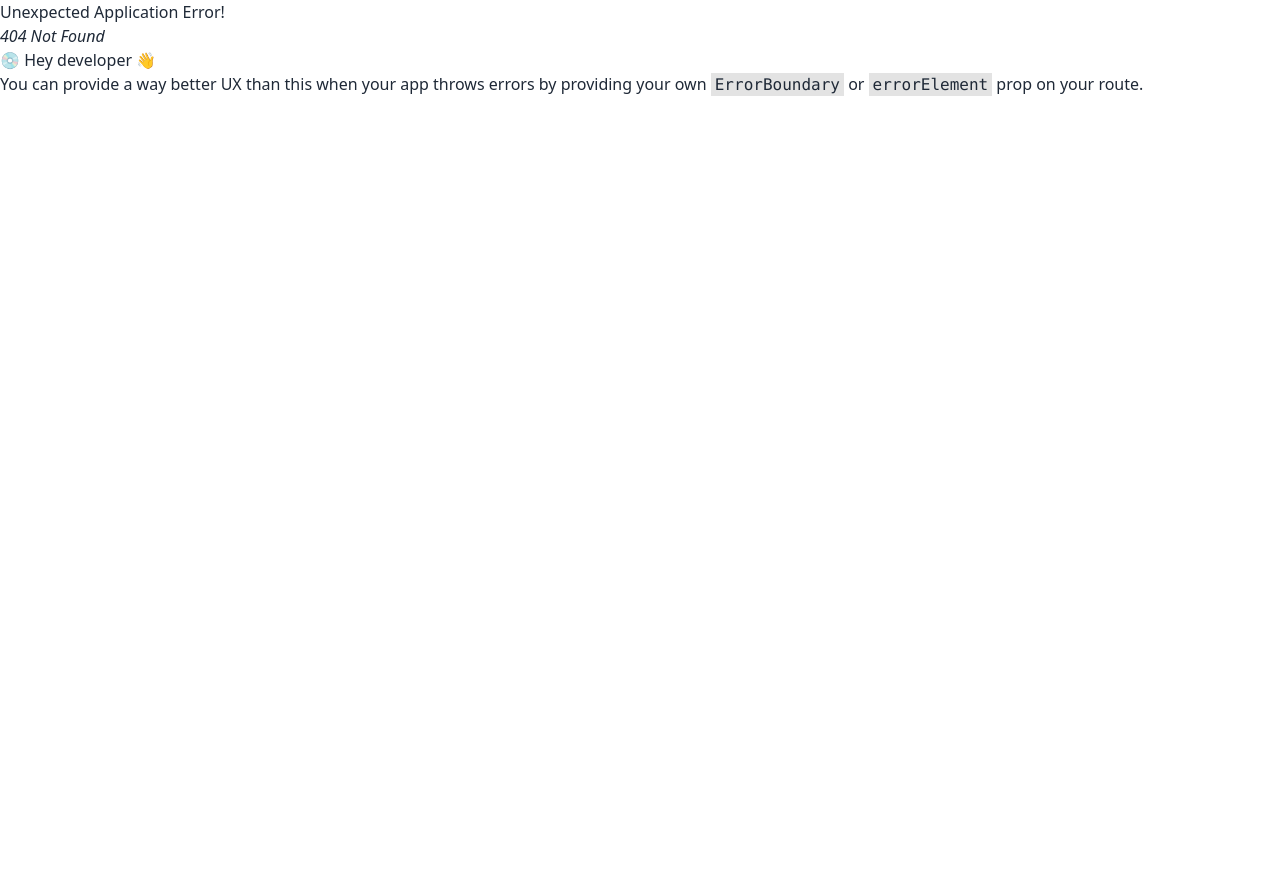
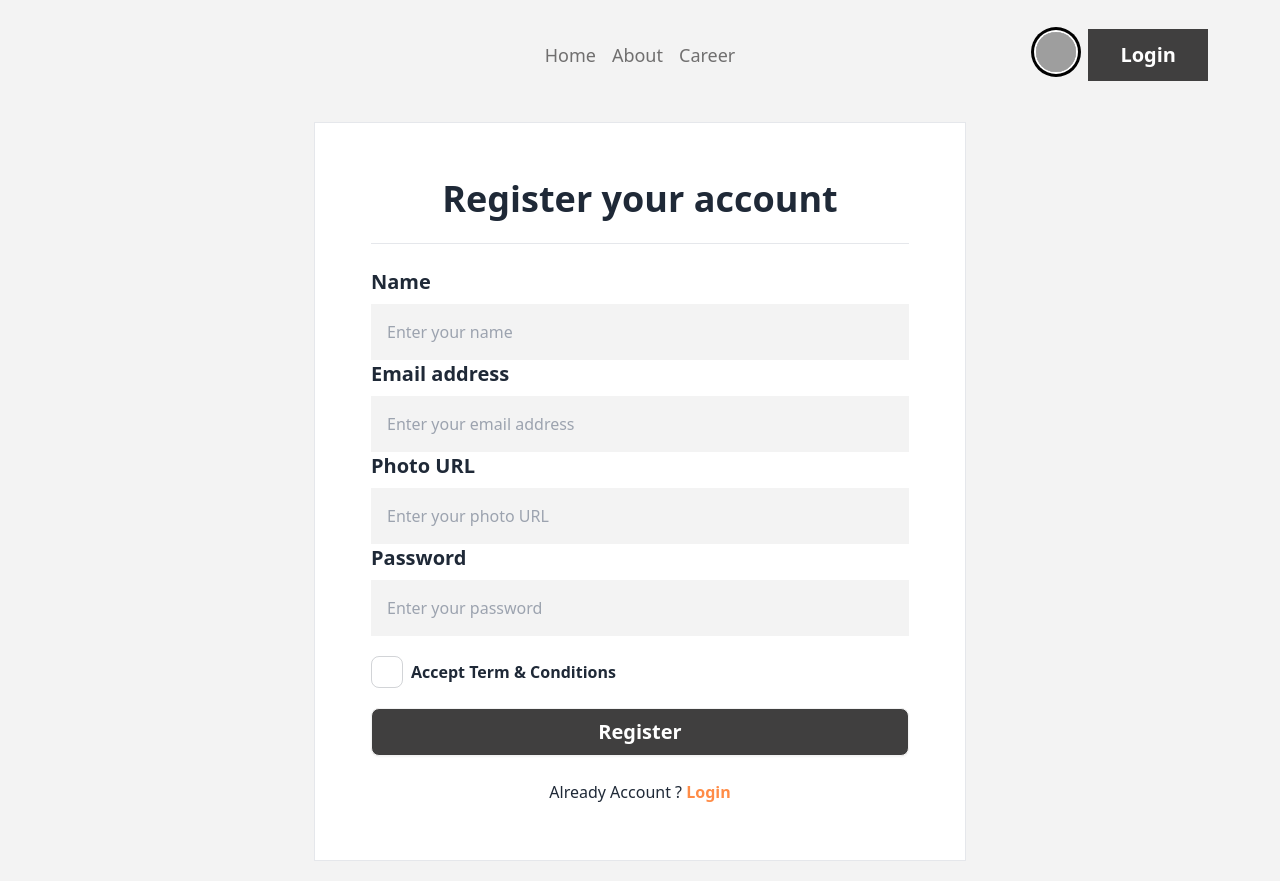
Before and after one commit to pranta-deba/dragon-news, a React (Vite) app: page /register in a window 1280 px wide. Before the commit this address had no page. Before the commit the page ends 800 px from the top, so only its background shows below. Built offline with nearby package versions, Linux system fonts and the light colour scheme; grey boxes are pictures that could not be loaded; a web font is replaced by a local one.

Commit message:
[UI design] : Login page and register page created and both router setup completed

```diff
--- /dev/null
+++ b/src/pages/Login/Login.jsx
@@ -0,0 +1,28 @@
+import { NavLink } from "react-router-dom";
+import Navbar from "../shared/Navbar/Navbar";
+
+const Login = () => {
+  return (
+    <div className="bg-[#F3F3F3] pb-28">
+      <div className="max-w-[1500px] w-[90%] mx-auto py-5">
+        <Navbar />
+        <div>
+          <div className="border max-w-[652px] mx-auto p-6 md:p-14 bg-white space-y-6">
+            <h1 className="text-4xl font-semibold text-center">Login your account</h1>
+            <hr />
+            <form>
+                <p className="text-xl font-semibold mb-2">Email address</p>
+                <input type="email" placeholder="Enter your email address" className="w-full bg-[#F3F3F3] p-4 text-[#9F9F9F] font-normal"/>
+                <p className="text-xl font-semibold mb-2">Password</p>
+                <input type="email" placeholder="Enter your password" className="w-full bg-[#F3F3F3] p-4 text-[#9F9F9F] font-normal"/>
+                <button className="w-full my-4 bg-[#403F3F] hover:text-black text-xl font-semibold text-white btn">Login</button>
+            </form>
+            <p className="text-center">Dont Have An Account ? <NavLink to="/register" className="text-[#FF8C47] font-semibold">Register</NavLink></p>
+          </div>
+        </div>
+      </div>
+    </div>
+  );
+};
+
+export default Login;
--- /dev/null
+++ b/src/pages/Register/Register.jsx
@@ -0,0 +1,145 @@
+import { NavLink } from "react-router-dom";
+import Navbar from "../shared/Navbar/Navbar";
+import { useState } from "react";
+
+const Register = () => {
+  const [errorMgs, setErrorMgs] = useState({});
+
+  const handleSubmitFrom = (e) => {
+    e.preventDefault();
+    const form = new FormData(e.currentTarget);
+    const name = form.get("name");
+    const email = form.get("email");
+    const photoUrl = form.get("photoUrl");
+    const password = form.get("password");
+    if (name === "") {
+      setErrorMgs({
+        mgs: "Name cannot be empty!",
+        name: true,
+        email: false,
+        photo: false,
+        pass: false,
+      });
+      return;
+    }
+    else if (!/^[^\s@]+@[^\s@]+\.[^\s@]+$/.test(email)) {
+      setErrorMgs({
+        mgs: "Invalid email",
+        name: false,
+        email: true,
+        photo: false,
+        pass: false,
+      });
+      return;
+    }
+    else if (photoUrl === "") {
+      setErrorMgs({
+        mgs: "Photo URL cannot be empty!",
+        name: false,
+        email: false,
+        photo: true,
+        pass: false,
+      });
+      return;
+    }
+    else if (password.length < 6) {
+      setErrorMgs({
+        mgs: "Password minimum 6 characters!",
+        name: false,
+        email: false,
+        photo: false,
+        pass: true,
+      });
+      return;
+    }
+    else if (!/[A-Z]/.test(password)) {
+      setErrorMgs({
+        mgs: "Password at least one uppercase letter!",
+        name: false,
+        email: false,
+        photo: false,
+        pass: true,
+      });
+      return;
+    }
+
+    e.target.reset();
+    setErrorMgs({});
+  };
+
+  console.log(errorMgs);
+  return (
+    <div className="bg-[#F3F3F3]">
+      <div className="max-w-[1500px] w-[90%] mx-auto py-5">
+        <Navbar />
+        <div>
+          <div className="border max-w-[652px] mx-auto p-6 md:p-14 bg-white space-y-6">
+            <h1 className="text-4xl font-semibold text-center">
+              Register your account
+            </h1>
+            <hr />
+            <form onSubmit={(e) => handleSubmitFrom(e)}>
+              <p className="text-xl font-semibold mb-2 flex items-center gap-4">
+                Name <span className="text-sm text-red-600 font-bold">{errorMgs.name ? errorMgs.mgs : ''}</span>
+              </p>
+              <input
+                type="text"
+                name="name"
+                placeholder="Enter your name"
+                className="w-full bg-[#F3F3F3] p-4 text-[#9F9F9F] font-normal"
+              />
+              <p className="text-xl font-semibold mb-2 flex items-center gap-4">Email address <span className="text-sm text-red-600 font-bold">{errorMgs.email ? errorMgs.mgs : ''}</span></p>
+             <input
+                type="email"
+                name="email"
+                placeholder="Enter your email address"
+                className="w-full bg-[#F3F3F3] p-4 text-[#9F9F9F] font-normal"
+                required={false}
+              />
+               <p className="text-xl font-semibold mb-2 flex items-center gap-4">Photo URL <span className="text-sm text-red-600 font-bold">{errorMgs.photo ? errorMgs.mgs : ''}</span></p>
+
+              <input
+                type="text"
+                name="photoUrl"
+                placeholder="Enter your photo URL"
+                className="w-full bg-[#F3F3F3] p-4 text-[#9F9F9F] font-normal"
+              />
+              <p className="text-xl font-semibold mb-2 flex items-center gap-4">Password <span className="text-sm text-red-600 font-bold">{errorMgs.pass ? errorMgs.mgs : ''}</span></p>
+              <input
+                type="password"
+                name="password"
+                placeholder="Enter your password"
+                className="w-full bg-[#F3F3F3] p-4 text-[#9F9F9F] font-normal"
+              />
+              <div className="flex items-center gap-2 my-5">
+                <input
+                  type="checkbox"
+                  name="check"
+                  className="checkbox checkbox-lg"
+                  required
+                />
+                <label className="text-base font-semibold">
+                  Accept Term & Conditions
+                </label>
+              </div>
+              <button
+                type="submit"
+                className="w-full bg-[#403F3F] hover:text-black text-xl font-semibold text-white btn"
+              >
+                Register
+              </button>
+            </form>
+            <p className="text-center">
+              Already Account ?{" "}
+              <NavLink to="/login" className="text-[#FF8C47] font-semibold">
+                Login
+              </NavLink>
+            </p>
+          </div>
+        </div>
+      </div>
+    </div>
+  );
+};
+
+export default Register;
--- a/src/pages/shared/Navbar/Navbar.jsx
+++ b/src/pages/shared/Navbar/Navbar.jsx
@@ -31,7 +31,7 @@ const Navbar = () => {
     </>
   );
   return (
-    <div className="navbar bg-base-100 mb-11">
+    <div className="navbar mb-5 md:mb-8">
       <div className="navbar-start">
         <div className="dropdown">
           <div tabIndex={0} role="button" className="btn btn-ghost lg:hidden">
```
Also changed, not shown: src/router/Routers.jsx (+10 -0 lines).
